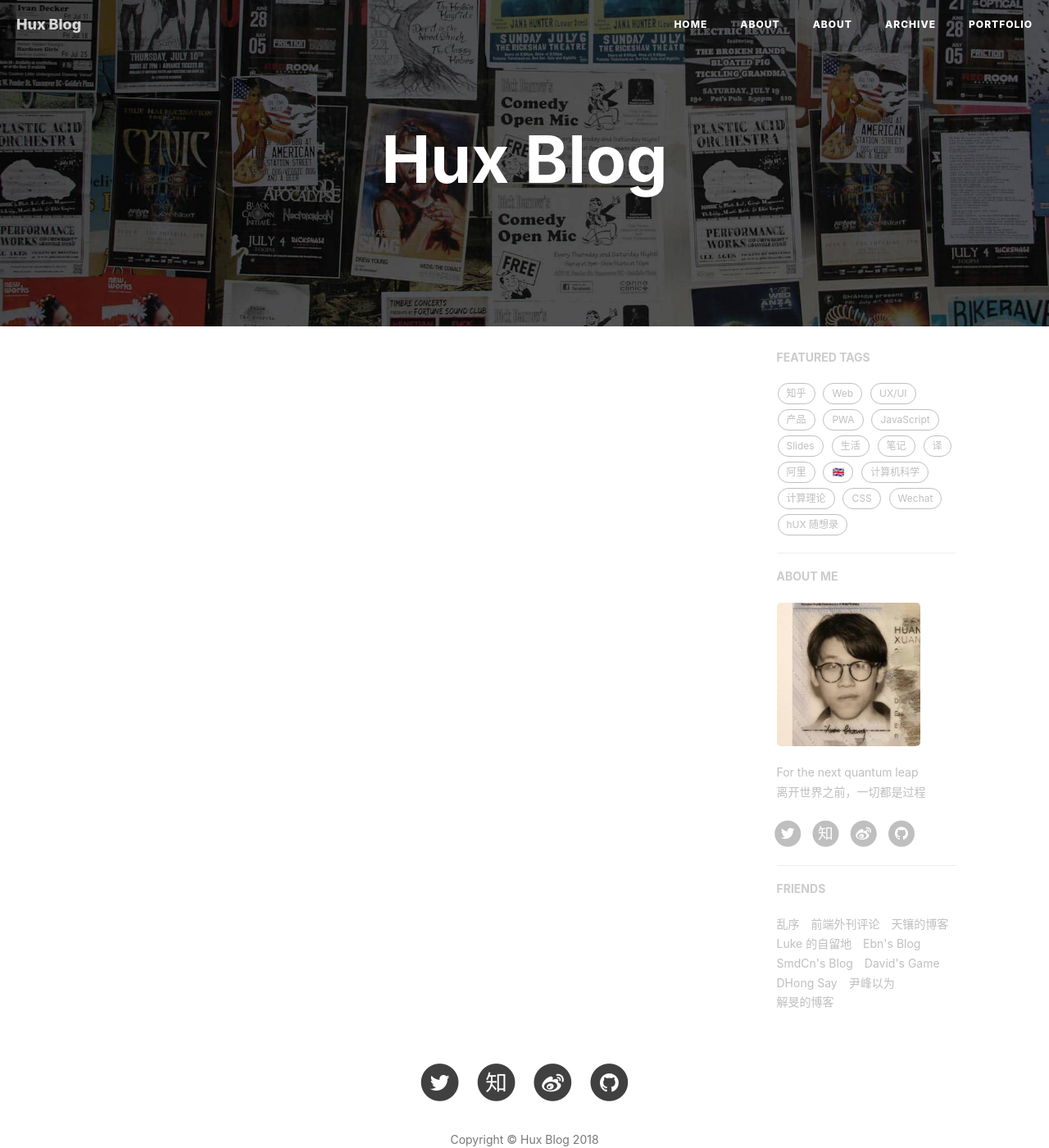
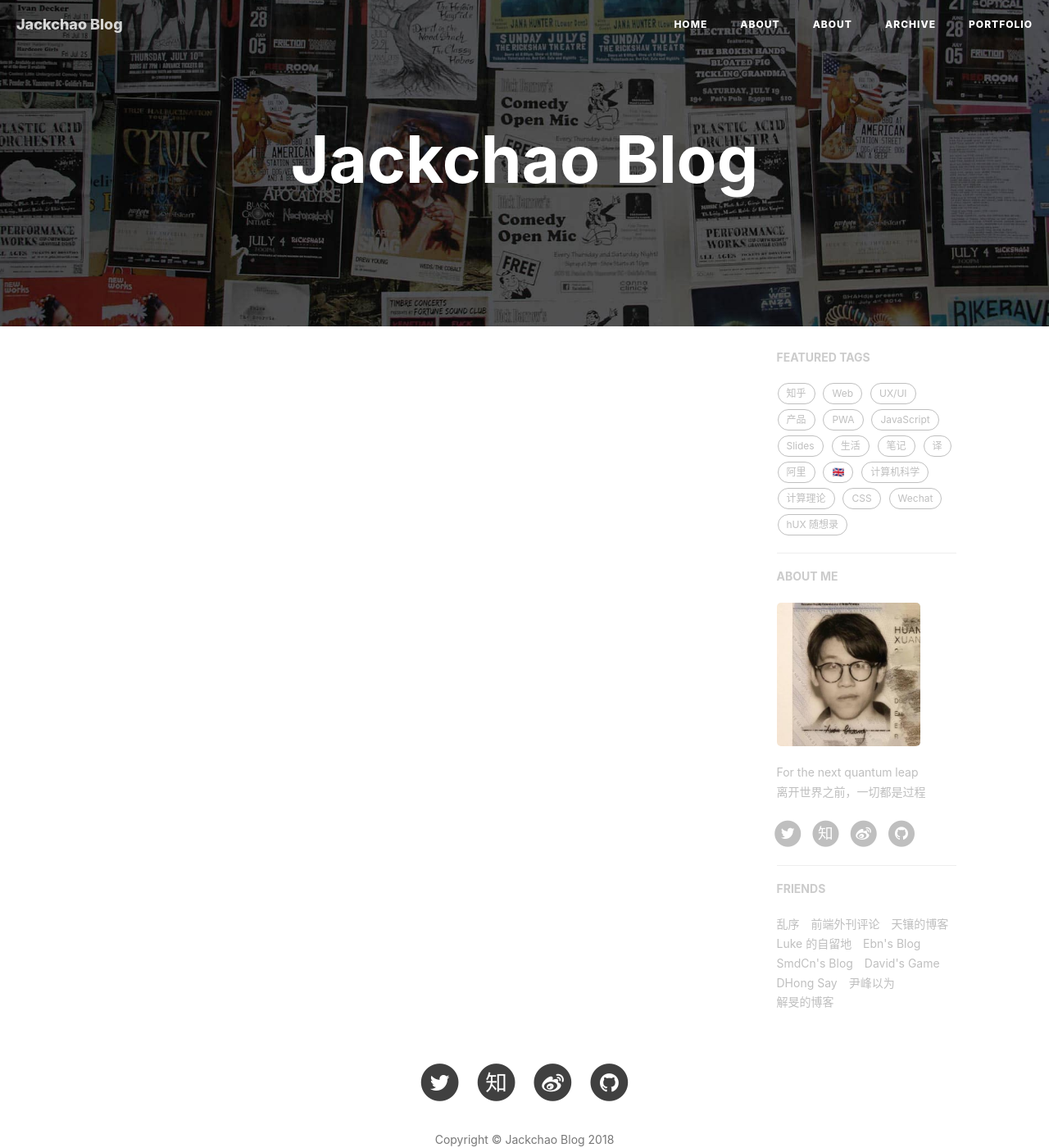
Before and after one commit to Jackielc/Jackielc.github.io, a Jekyll site: the page built from index.md, in a window 1280 px wide and 1400 px high. Shown: the whole window at 82% size. Built offline with Jekyll 4.4.1, drawn with Linux system fonts in a browser that asks for light colours; nearby versions of some CDN libraries; the list of posts is cut into pages by our own code; comment, search, counter and statistics services are not loaded; part of the change alters nothing that is shown; grey boxes are pictures that could not be loaded.

Commit message:
Feature: Modify personal

```diff
--- a/_config.yml
+++ b/_config.yml
@@ -1,11 +1,11 @@
 # Site settings
-title: Hux Blog
-SEOTitle: 黄玄的博客 | Hux Blog
+title: Jackchao Blog
+SEOTitle: 曹顺卿的博客 | Jackchao Blog
 header-img: img/home-bg.jpg
-email: huxpro@gmail.com
-description: "关于程序与设计、黑客与画家 | 黄玄，Web & Mobile Lover，Software Engineer，UX Designer | 这里是 @Hux黄玄 的个人博客，与你一起发现更大的世界。"
-keyword: "黄玄, Hux黄玄, Hux, 鬼栈, huxpro, @huxpro, 黄玄的博客, Hux Blog, 博客, 个人网站, 互联网, Web, JavaScript, 前端, 设计"
-url: "https://huangxuan.me"              # your host, for absolute URL
+email: jackcao7432@gmail.com
+description: "iOS Software Engineer | 这里是 @Jackchao 的个人博客，与你一起发现更大的世界。"
+keyword: "曹顺卿, Jackchao曹顺卿, JackChao, iOS Software Engineer, @Jack太棒, JackChao的博客, JackChao Blog, 博客, 个人网站, 互联网, iOS, 前端, 设计"
+url: "http://jackchao.ml"              # your host, for absolute URL
 baseurl: ""                             # for example, '/blog' if your blog hosted on 'host/blog'
 
 # Publish posts or collection documents with a future date.
@@ -13,10 +13,10 @@ future: true
 
 # SNS settings
 RSS: false
-weibo_username:     huxpro
-zhihu_username:     huxpro
-github_username:    huxpro
-twitter_username:   huxpro
+weibo_username:     Jack太棒
+zhihu_username:     [NULL]
+github_username:    Jackielc
+twitter_username:   JackCharo
 #facebook_username:  huxpro
 #linkedin_username:  firstname-lastname-idxxxx
 
```
